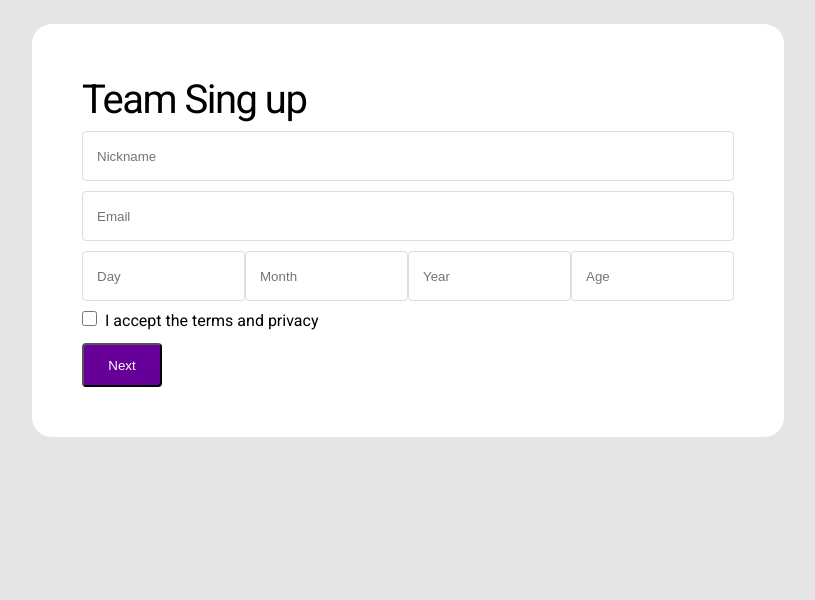
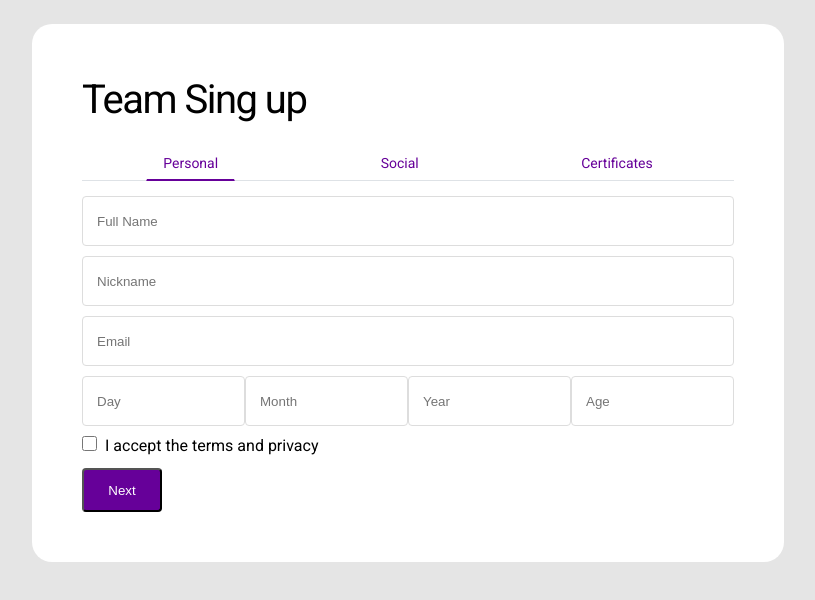
Before and after one commit to lukasvicente/desafio-vue, a Vue app: page / in a window 1280 px wide. Shown: the top 600 px of the page, without its empty margins (232-1047 px from the left). Built offline with nearby package versions, Linux system fonts and the light colour scheme.

Commit message:
created tabs and onClick button no componente

```diff
--- a/src/components/atoms/Button.vue
+++ b/src/components/atoms/Button.vue
@@ -1,5 +1,5 @@
 <template>
-    <button class="button"> <slot></slot> </button>
+    <button class="button" @click="$emit('click')"> <slot></slot> </button>
 </template>
 
 <script>
--- a/src/components/atoms/Input.vue
+++ b/src/components/atoms/Input.vue
@@ -32,7 +32,7 @@ export default {
 }
 </script>
 
-<style>
+<style lang="scss" scoped>
 .input{
     width: 100%;
     background: #FFFFFF;
--- a/src/components/molecules/Tab/Tab.vue
+++ b/src/components/molecules/Tab/Tab.vue
@@ -1,10 +1,35 @@
 <template>
-  <div></div>
+    <div v-show="isActive"><slot></slot></div>
+
 </template>
 
 <script>
 export default {
-    name:'tabItem'
+    name:'tabItem',
+    props: {
+      name: {
+        type: String,
+        required: true
+        },
+      selected: {
+        type: Boolean,
+        default: false
+        }
+    },
+
+    data() {
+      return {
+        isActive: false
+      };
+    },
+    computed: {
+      href() {
+          return '#' + this.name.toLowerCase().replace(/ /g, '-');
+      }
+    },
+    mounted() {
+        this.isActive = this.selected;
+    }
 }
 </script>
 
--- a/src/components/molecules/Tab/Tabs.vue
+++ b/src/components/molecules/Tab/Tabs.vue
@@ -1,13 +1,82 @@
 <template>
-  <div></div>
+  <div>
+    <ul class="nav nav-tabs">
+      <li class="nav-item" v-for="tab in tabs" :key="tab.name">
+        <a
+          class="nav-link"
+          :class="{ active: tab.isActive }"
+          :href="tab.href"
+          @click.prevent="selectTab(tab)"
+          >{{ tab.name }}</a
+        >
+      </li>
+    </ul>
+    <div class="tabs-details">
+      <slot></slot>
+    </div>
+  </div>
 </template>
 
 <script>
 export default {
-    name:'tabsItem'
-}
+  name: "tabsItem",
+  data() {
+    return { tabs: [] };
+  },
+  created() {
+    this.tabs = this.$children;
+  },
+  methods: {
+    selectTab(selectedTab) {
+      this.tabs.forEach((tab) => {
+        tab.isActive = tab.name == selectedTab.name;
+      });
+    },
+  },
+};
 </script>
 
-<style>
+<style lang="scss" scoped>
+@import "@/assets/scss/index.scss";
 
+.nav {
+  display: -webkit-box;
+  display: -ms-flexbox;
+  display: flex;
+  -ms-flex-wrap: wrap;
+  flex-wrap: wrap;
+  padding-left: 0;
+  margin-bottom: 10px;
+  list-style: none;
+  margin-top: 20px;
+  justify-content: space-around;
+}
+.nav-tabs {
+  border-bottom: 1px solid #dee2e6;
+}
+ul {
+  margin-top: 0;
+}
+.nav-tabs .nav-item {
+  margin-bottom: -1px;
+}
+.nav-tabs .nav-link {
+  border: 1px solid transparent;
+  border-top-left-radius: 0.25rem;
+  border-top-right-radius: 0.25rem;
+}
+.nav-link {
+  display: block;
+  padding: 0.5rem 1rem;
+}
+.nav-tabs .nav-link.active {
+  background-color: #fff;
+  border-color: #fff #fff $colorPrimary #fff;
+  border-bottom-width: 2px;
+}
+a {
+  color: $colorPrimary;
+  text-decoration: none;
+  background-color: transparent;
+}
 </style>
--- a/src/components/organisms/TabsFormSingUp.vue
+++ b/src/components/organisms/TabsFormSingUp.vue
@@ -1,5 +1,8 @@
 <template>
   <div>
+    <v-tabs>
+      <v-tab name="Personal" :selected="true">
+        <v-input placeholder="Full Name" />
         <v-input placeholder="Nickname" />
         <v-input placeholder="Email" type="email" />
         <div class="row">
@@ -16,32 +19,35 @@
             <v-input placeholder="Age" />
           </div>
         </div>
-    <v-tabs>
-      <v-tab name="Person">
-        <v-input placeholder="Full Name" />
+
+        <v-check-box>I accept the terms and privacy</v-check-box>
       </v-tab>
-      <v-tab name="teste">
-       <h1>test</h1>
+      <v-tab name="Social">
+        <v-input placeholder="Linkedin" />
+        <v-input placeholder="Github" />
+      </v-tab>
+      <v-tab name="Certificates">
+        <v-input placeholder="Instituicion" />
+        <v-input placeholder="Graduation" />
+        <v-input placeholder="Certificates" />
       </v-tab>
     </v-tabs>
-    <v-check-box>I accept the terms and privacy</v-check-box>
   </div>
 </template>
 
 <script>
 import Input from "@/components/atoms/Input.vue";
-import CheckBox from '@/components/atoms/CheckBox.vue';
-import Tabs from '@/components/molecules/Tab/Tabs.vue';
-import Tab from '@/components/molecules/Tab/Tab.vue';
+import CheckBox from "@/components/atoms/CheckBox.vue";
+import Tabs from "@/components/molecules/Tab/Tabs.vue";
+import Tab from "@/components/molecules/Tab/Tab.vue";
 
 export default {
   name: "tabsFormSingUp",
   components: {
-    'v-input': Input,
-    'v-check-box':CheckBox,
-    'v-tabs':Tabs,
-    'v-tab': Tab
-
+    "v-input": Input,
+    "v-check-box": CheckBox,
+    "v-tabs": Tabs,
+    "v-tab": Tab,
   },
 };
 </script>
--- a/src/components/template/FormSingUp.vue
+++ b/src/components/template/FormSingUp.vue
@@ -4,7 +4,7 @@
         <v-card>
             <v-typography>Team Sing up</v-typography>
             <v-form-tabs-sing-up />
-            <v-button >Next</v-button>
+            <v-button @click="onNext" >Next</v-button>
         </v-card>
     </v-conteiner>
    </div>
@@ -26,6 +26,11 @@ export default {
         'v-conteiner' : Conteiner,
         'v-card' : Card
     },
+    methods:{
+        onNext(){
+            alert('next')
+        }
+    }
 
 }
 </script>
```
Lines whose indentation alone changed are shown as unchanged.
